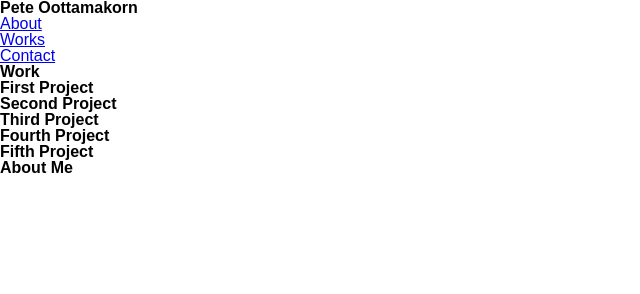
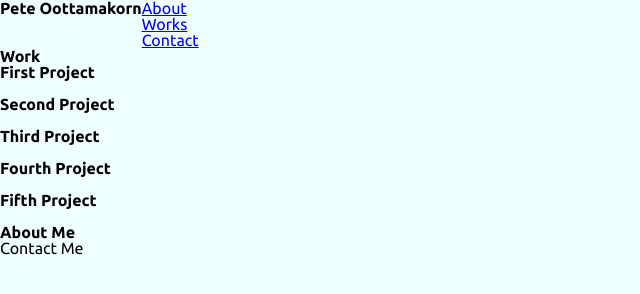
Before and after one commit to ItsToastCrumb/pete-o-portfolio, a plain HTML site: page index.html in a window 1280 px wide. Shown: the whole page, without its empty margins (0-640 px from the left). Drawn offline with Linux system fonts and the light colour scheme.

Commit message:
added html content and some css

```diff
--- a/assets/style.css
+++ b/assets/style.css
@@ -0,0 +1,21 @@
+:root {
+  --background: azure;
+}
+
+body {
+  background-color: var(--background);
+  font-family: "Ubuntu", sans-serif;
+  font-weight: 400;
+  font-style: normal;
+  max-width: 1200px;
+}
+
+header {
+  display: flex;
+}
+
+nav {
+  display: flex;
+  flex-wrap: wrap;
+  justify-content: flex-end;
+}
--- a/index.html
+++ b/index.html
@@ -6,10 +6,17 @@
     <title>Pete's Portfolio</title>
     <link rel="stylesheet" href="./Assets/reset.css" />
     <link rel="stylesheet" href="./Assets/style.css" />
+    <link rel="preconnect" href="https://fonts.googleapis.com" />
+    <link rel="preconnect" href="https://fonts.gstatic.com" crossorigin />
+    <link
+      href="https://fonts.googleapis.com/css2?family=Ubuntu:ital,wght@0,300;0,400;0,500;0,700;1,300;1,400;1,500;1,700&display=swap"
+      rel="stylesheet"
+    />
   </head>
   <body>
     <header>
       <h1>Pete Oottamakorn</h1>
+      <img class="avatar" src="" alt="" />
       <nav>
         <ul>
           <li><a href="#">About</a></li>
@@ -21,26 +28,31 @@
     <body>
       <main>
         <h2>Work</h2>
-        <article>
+        <article id="projectOne">
           <h3>First Project</h3>
+          <img src="" alt="" />
         </article>
-        <article>
+        <article id="projectTwo">
           <h3>Second Project</h3>
+          <img src="" alt="" />
         </article>
-        <article>
+        <article id="projectThree">
           <h3>Third Project</h3>
+          <img src="" alt="" />
         </article>
-        <article>
+        <article id="projectFour">
           <h3>Fourth Project</h3>
+          <img src="" alt="" />
         </article>
-        <article>
+        <article id="projectFive">
           <h3>Fifth Project</h3>
+          <img src="" alt="" />
         </article>
       </main>
       <aside>
         <h2>About Me</h2>
       </aside>
-      <section></section>
+      <section class="contact">Contact Me</section>
     </body>
     <footer></footer>
   </body>
```
